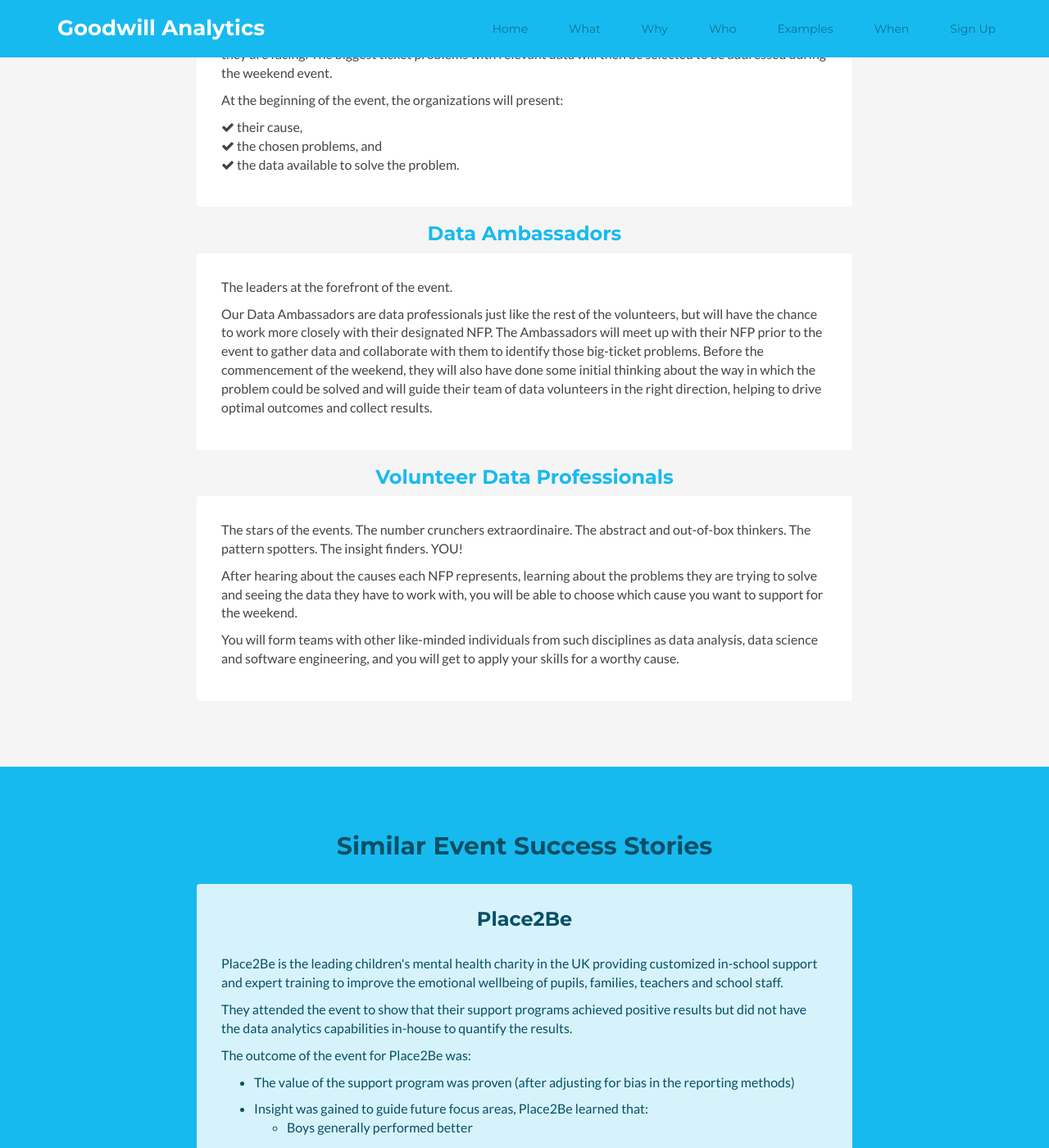
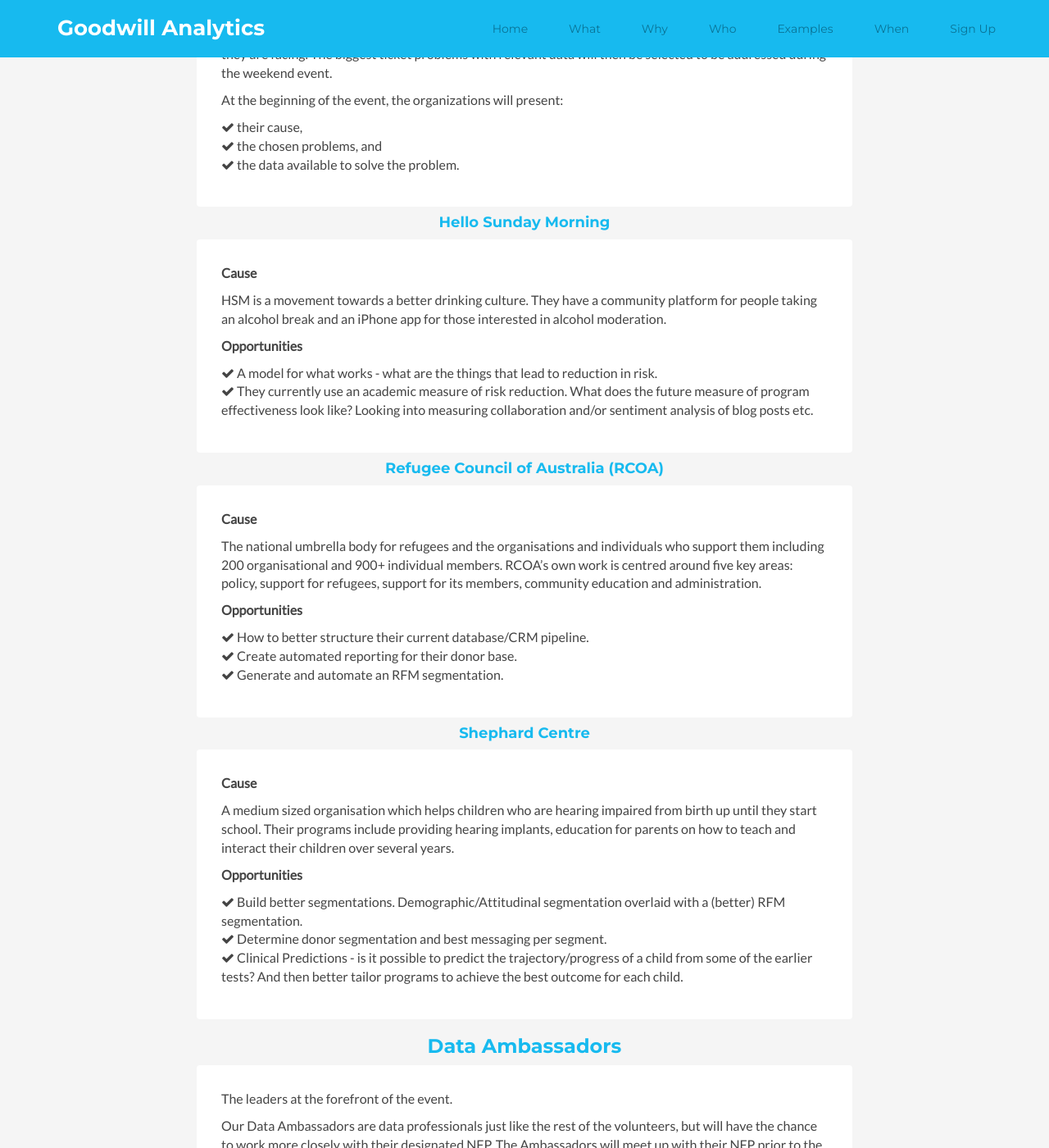
Before and after one commit to goodwillanalytics/goodwillanalytics.github.io, a Jekyll site: the page built from index.html, in a window 1280 px wide and 1400 px high, scrolled down 2371 px. Shown: the whole window at 82% size. Built offline with Jekyll 4.4.1, drawn with Linux system fonts in a browser that asks for light colours.

Commit message:
Added blurbs for NFPs

```diff
--- a/_includes/who.html
+++ b/_includes/who.html
@@ -16,6 +16,38 @@
 					</ul>
 				</p>
 			</div>
+			<h4 class="sub-title text-center">Hello Sunday Morning</h4>
+			<div class="license-inner">
+				<p><b>Cause</b></p>
+				<p>HSM is a movement towards a better drinking culture. They have a community platform for people taking an alcohol break and an iPhone app for those interested in alcohol moderation.</p>
+				<p><b>Opportunities</b>
+					<ul class="feature-list list-unstyled">
+						<li><i class="fa fa-check"></i> A model for what works - what are the things that lead to reduction in risk.</li>
+						<li><i class="fa fa-check"></i> They currently use an academic measure of risk reduction. What does the future measure of program effectiveness look like? Looking into measuring collaboration and/or sentiment analysis of blog posts etc.</li>
+				</p>
+			</div>
+			<h4 class="sub-title text-center">Refugee Council of Australia (RCOA)</h4>
+			<div class="license-inner">
+				<p><b>Cause</b></p>
+				<p>The national umbrella body for refugees and the organisations and individuals who support them including 200 organisational and 900+ individual members. RCOA’s own work is centred around five key areas: policy, support for refugees, support for its members, community education and administration.</p>
+				<p><b>Opportunities</b>
+					<ul class="feature-list list-unstyled">
+						<li><i class="fa fa-check"></i> How to better structure their current database/CRM pipeline.</li>
+						<li><i class="fa fa-check"></i> Create automated reporting for their donor base.</li>
+						<li><i class="fa fa-check"></i> Generate and automate an RFM segmentation.</li>
+				</p>
+			</div>
+			<h4 class="sub-title text-center">Shephard Centre</h4>
+			<div class="license-inner">
+				<p><b>Cause</b></p>
+				<p>A medium sized organisation which helps children who are hearing impaired from birth up until they start school. Their programs include providing hearing implants, education for parents on how to teach and interact their children over several years.</p>
+				<p><b>Opportunities</b>
+					<ul class="feature-list list-unstyled">
+						<li><i class="fa fa-check"></i> Build better segmentations. Demographic/Attitudinal segmentation overlaid with a (better) RFM segmentation.</li>
+						<li><i class="fa fa-check"></i> Determine donor segmentation and best messaging per segment.</li>
+						<li><i class="fa fa-check"></i> Clinical Predictions - is it possible to predict the trajectory/progress of a child from some of the earlier tests? And then better tailor programs to achieve the best outcome for each child.</li>
+				</p>
+			</div>
 			<h3 class="sub-title text-center">Data Ambassadors</h3>
 			<div class="license-inner">
 				<p>The leaders at the forefront of the event.</p>
```
